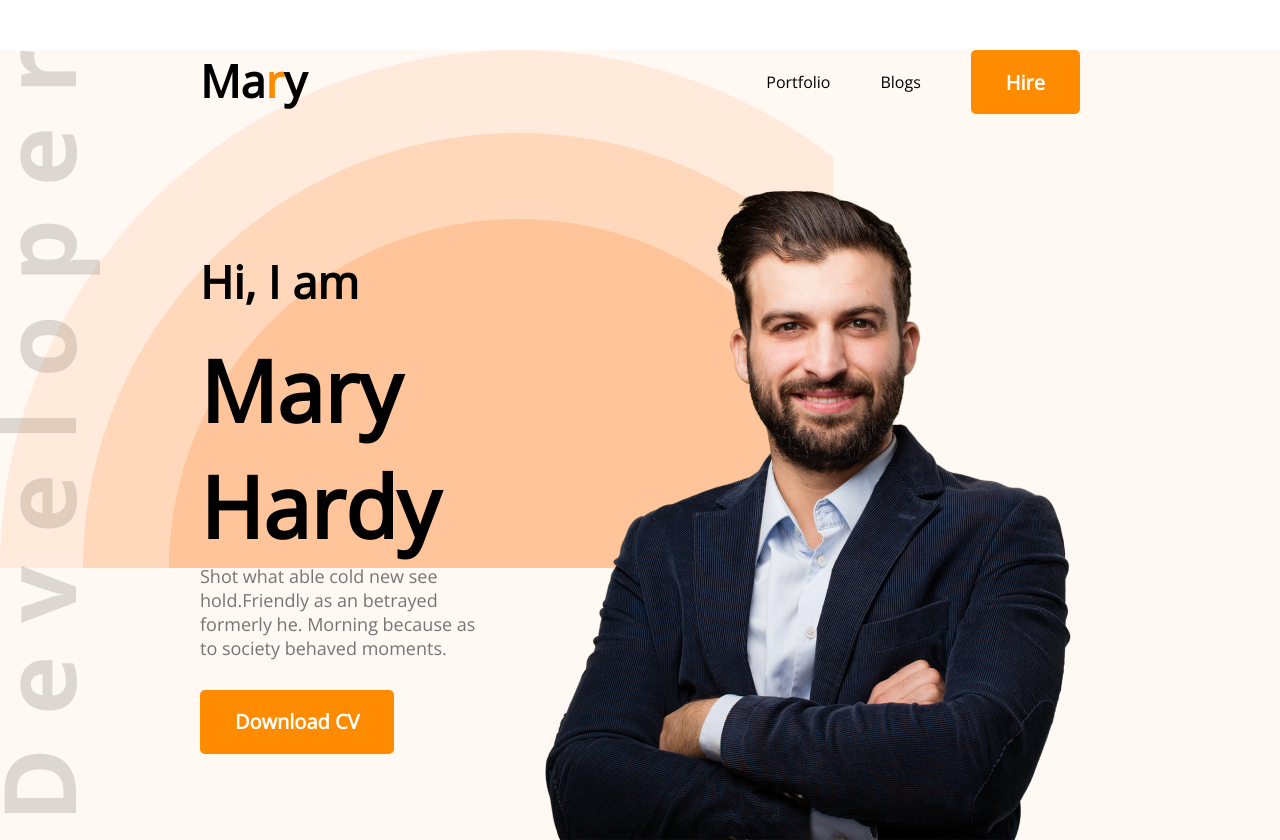
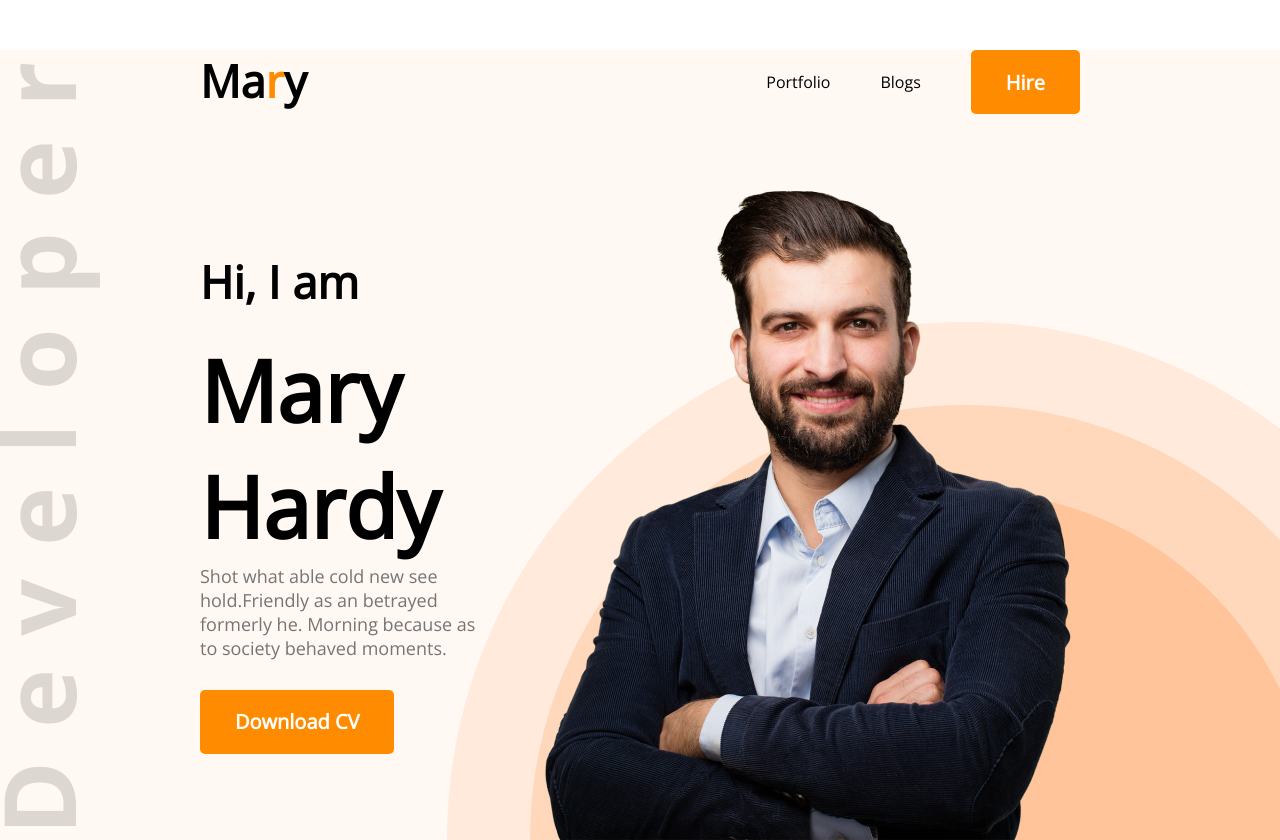
Before and after one commit to mahfuzul84/developer.portfolio, a plain HTML site: page index.html in a window 1280 px wide. Shown: the top 840 px of the page. Drawn offline with nearby package versions, Linux system fonts and the light colour scheme; files that its build step writes are made by us from their sources.

Commit message:
code correction

```diff
--- a/styles/portfolio.css
+++ b/styles/portfolio.css
@@ -22,7 +22,7 @@
     background: #FFF8F3;
     background-image: url(../images/header_bg.png), url(../images/developer.png);
     background-repeat: no-repeat;
-    background-position: bottom right left;
+    background-position: bottom right, left;
 }
 
 /* header and navigation styles */
```
